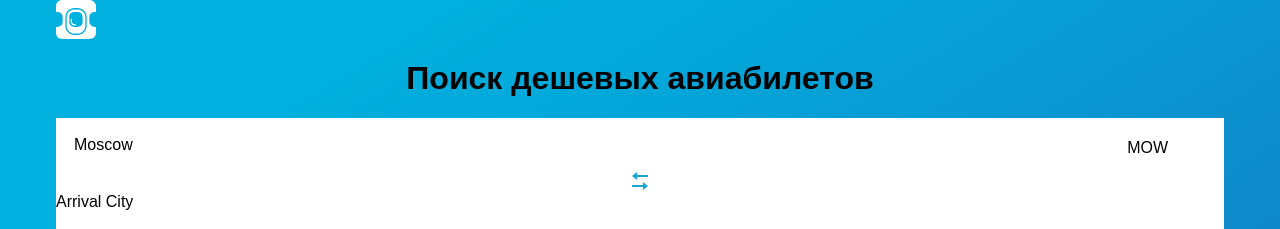
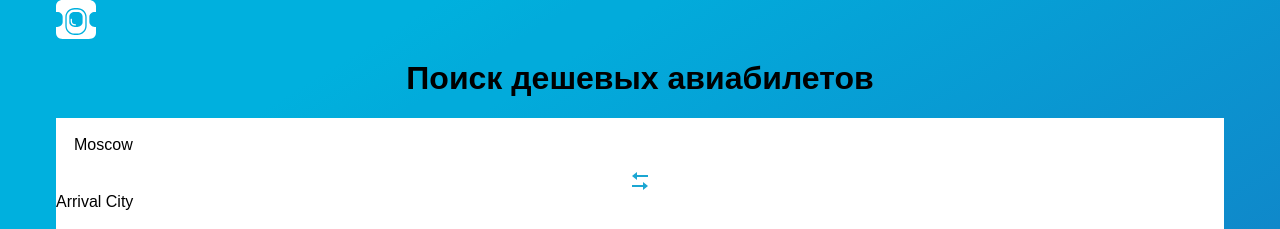
Before and after one commit to sadsaviour/aviasales-demo-frontend, a React (Create React App) app: page / in a window 1280 px wide. Shown: the top 229 px of the page. Built offline with nearby package versions, Linux system fonts and the light colour scheme.

Commit message:
fix: little less staff for codesandbox demo

```diff
--- a/src/Header/DepartureCity.js
+++ b/src/Header/DepartureCity.js
@@ -106,8 +106,6 @@ export default class DepartureCity extends Component {
         onClick={() => this.handleClick(a)}
       >
         {a.name}
-        {a.country}
-        {a.iataCode}
       </div>
     ));
     return (
@@ -129,7 +127,7 @@ export default class DepartureCity extends Component {
               {airportSuggestionsList}
             </AutocompleteDropdown>
           )}
-          <AutocompleteAirportCode>MOW</AutocompleteAirportCode>
+          <AutocompleteAirportCode />
         </AutocompleteBlock>
         <img src={arrowsIcon} alt="Arrows" />
       </SearchFormOrigin>
```
